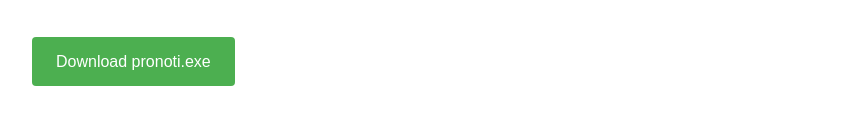
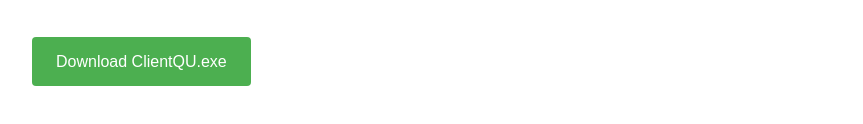
Before and after one commit to guyr1234/Notinewr, a website: page dist/index.html in a window 1280 px wide. Shown: the part 452-576 px from the top of the page, without its empty margins (208-1071 px from the left). Drawn offline with Linux system fonts and the light colour scheme.

Commit message:
Update index.html

```diff
--- a/dist/index.html
+++ b/dist/index.html
@@ -3,7 +3,7 @@
   <head>
     <meta charset="UTF-8" />
     <meta name="viewport" content="width=device-width, initial-scale=1.0" />
-    <title>Download pronoti.exe</title>
+    <title>Download ClientQU.exe</title>
     <style>
       body {
         font-family: Arial, sans-serif;
@@ -49,6 +49,6 @@
       </ol>
     </div>
 
-    <a href="/pronoti.exe" class="download-button" download>Download pronoti.exe</a>
+    <a href="/pronoti.exe" class="download-button" download>Download ClientQU.exe</a>
   </body>
 </html>
```
